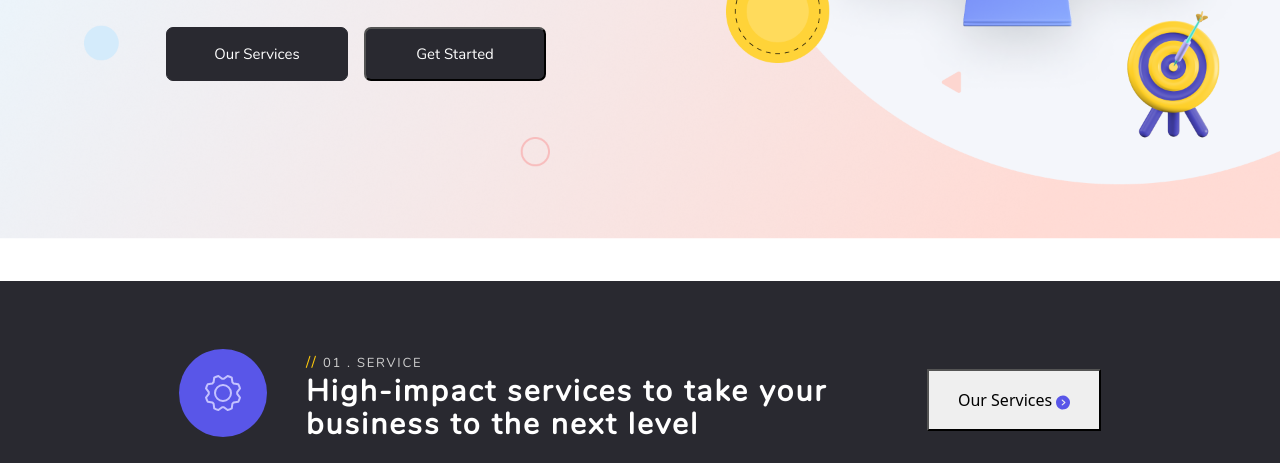
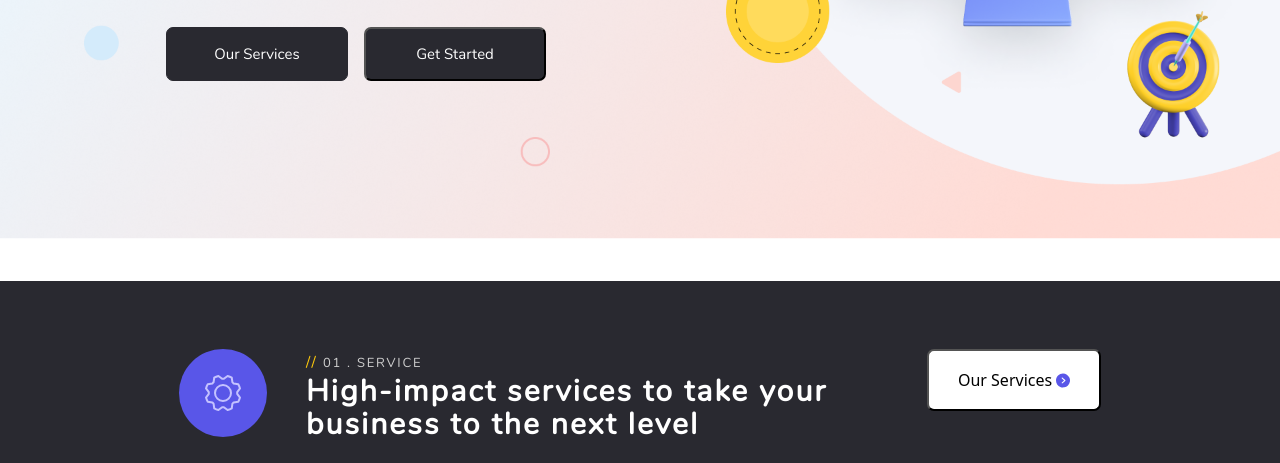
Before and after one commit to LukaTabatadze/task10, a plain HTML site: page index.html in a window 1280 px wide. Shown: the part 489-952 px from the top of the page. Drawn offline with Linux system fonts and the light colour scheme.

Commit message:
Update style.css

```diff
--- a/style.css
+++ b/style.css
@@ -484,10 +484,11 @@
 	width: 174px;
 	height: 62px;
 	margin-left: 100px;
-	margin-top: 20px}
+	margin-top: 20px
 	border: none;
 	border-radius: 7px;
 	background: #FFFFFF;
+}
 
 .buttons2 svg {
 /*Box model stuff*/
```
